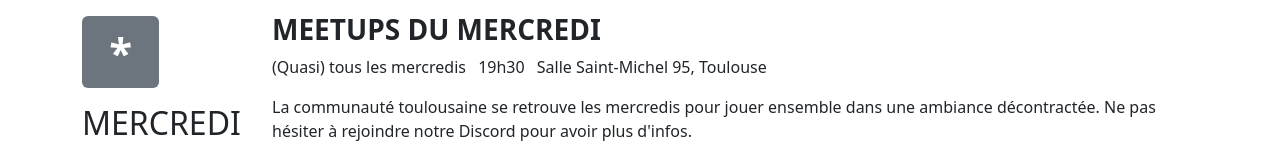
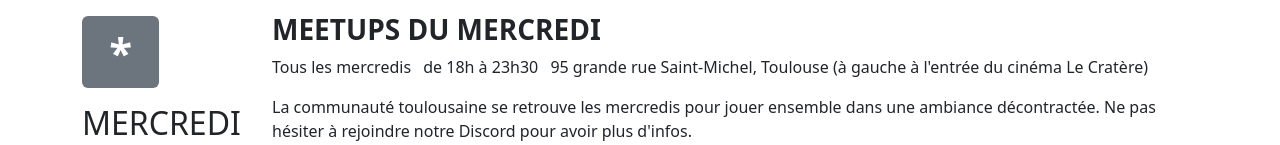
Before and after one commit to felhix/felhix.github.io, a plain HTML site: page index.html in a window 1280 px wide. Shown: the part 3194-3339 px from the top of the page. Drawn offline with nearby package versions, Linux system fonts and the light colour scheme.

Commit message:
Mise à jour des infos du meetup toulousain

```diff
--- a/index.html
+++ b/index.html
@@ -190,9 +190,9 @@
           <div class="col-10">
             <h3 class="h3 text-uppercase"><strong>Meetups du mercredi</strong></h2>
             <ul class="list-inline">
-                <li class="list-inline-item"><i class="bi-calendar-date" aria-hidden="true"></i> (Quasi) tous les mercredis</li>
-              <li class="list-inline-item"><i class="bi-clock" aria-hidden="true"></i> 19h30</li>
-              <li class="list-inline-item"><i class="bi-map-fill" aria-hidden="true"></i> Salle Saint-Michel 95, Toulouse</li>
+                <li class="list-inline-item"><i class="bi-calendar-date" aria-hidden="true"></i> Tous les mercredis</li>
+              <li class="list-inline-item"><i class="bi-clock" aria-hidden="true"></i> de 18h à 23h30</li>
+              <li class="list-inline-item"><i class="bi-map-fill" aria-hidden="true"></i> 95 grande rue Saint-Michel, Toulouse (à gauche à l'entrée du cinéma Le Cratère)</li>
             </ul>
             <p>La communauté toulousaine se retrouve les mercredis pour jouer ensemble dans une ambiance décontractée. Ne pas hésiter à rejoindre notre Discord pour avoir plus d'infos.</p>
           </div>
```
